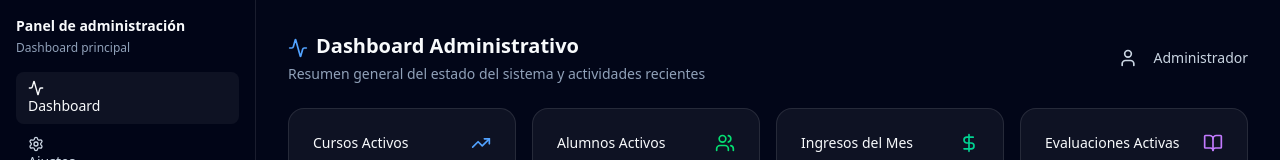
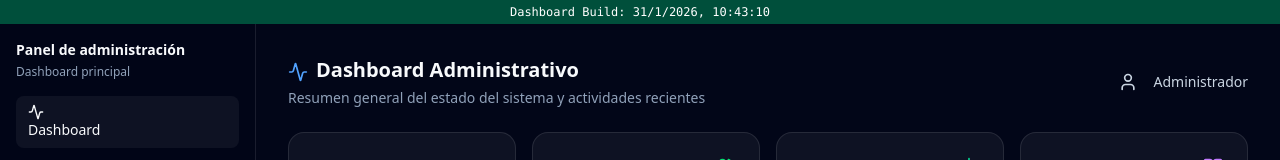
Before and after one commit to leonaragus/elevar-formacion-tecnica, a Next.js app: page /admin/dashboard in a window 1280 px wide. Shown: the top 160 px of the page. Built offline with nearby package versions, Linux system fonts and the light colour scheme; no server answers.

Commit message:
Add visual build timestamp to dashboard page

```diff
--- a/src/app/admin/dashboard/page.tsx
+++ b/src/app/admin/dashboard/page.tsx
@@ -86,6 +86,9 @@ export default async function AdminDashboardPage() {
 
   return (
     <div className="min-h-screen bg-slate-950 text-slate-100">
+      <div className="bg-emerald-900 text-white text-xs py-1 px-4 text-center font-mono">
+         Dashboard Build: {new Date().toLocaleString("es-AR")}
+      </div>
       <div className="mx-auto flex min-h-screen w-full max-w-7xl flex-col md:flex-row">
         <aside className="border-b border-white/10 bg-slate-950/60 p-4 backdrop-blur md:w-64 md:border-b-0 md:border-r">
           <div className="text-sm font-semibold text-slate-50">Panel de administración</div>
```
